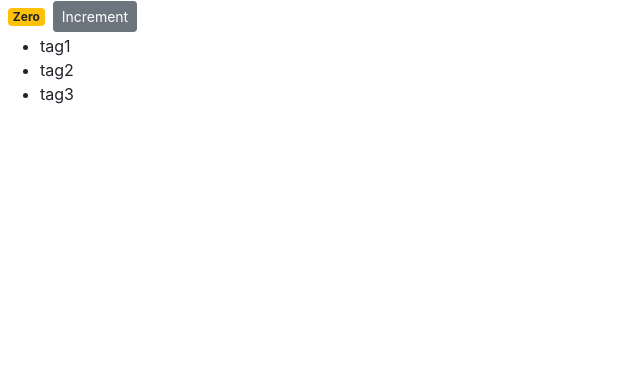
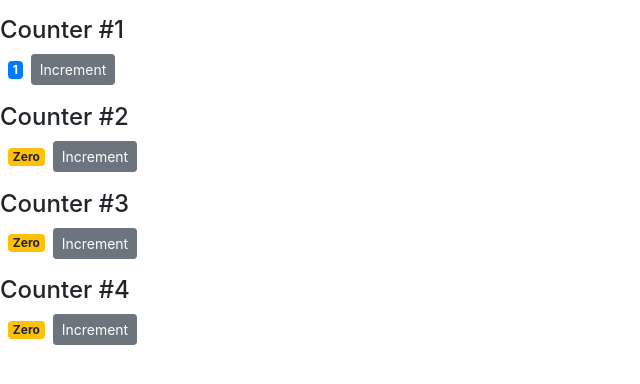
Before and after one commit to ShanuSaini/react, a React (Create React App) app in the folder lp2/: page / in a window 1280 px wide. Shown: the top 384 px of the page, without its empty margins (0-640 px from the left). Built offline with nearby package versions, Linux system fonts and the light colour scheme.

Commit message:
Passing Data to Components
Passing Data to Components

```diff
--- a/lp2/src/components/counter.jsx
+++ b/lp2/src/components/counter.jsx
@@ -2,8 +2,7 @@
 
 class Counter extends Component {
     state = {
-        count: 0,
-        tags: ['tag1', 'tag2', 'tag3']
+        value: this.props.value
     }
 
     // constructor(){
@@ -11,21 +10,16 @@
     //     this.handleIncrement = this.handleIncrement.bind(this);
     // }
 
-    renderTags(){
-        if(this.state.tags.length === 0) return <p>There are no tags</p>
-        return <ul> { this.state.tags.map(tag => <li key={tag}>{tag}</li>) } </ul>
-    }
-
     handleIncrement = product => {
-        console.log(product);
         this.setState({
-            count: this.state.count + 1
+            value: this.state.value + 1
         });
     }
 
     render() {
         return (
-            <React.Fragment>
+            <div className="mt-3">
+                {this.props.children}
                 <span className={this.getBadgeClasses()}>{this.formateCount()}</span>
                 <button
                     onClick={ () => this.handleIncrement({id:1}) }
@@ -33,20 +27,19 @@
                 >
                     Increment
                 </button>
-                {this.renderTags()}
-            </React.Fragment>
+            </div>
         );
     }
 
     getBadgeClasses(){
         let classes = 'badge m-2 badge-';
-        classes += (this.state.count === 0) ? "warning" : "primary"
+        classes += (this.state.value === 0) ? "warning" : "primary"
         return classes;
     }
 
     formateCount(){
-        const { count } = this.state;
-        return count === 0 ? 'Zero' : count;
+        const { value } = this.state;
+        return value === 0 ? 'Zero' : value;
     }
 }
 
--- /dev/null
+++ b/lp2/src/components/counters.jsx
@@ -0,0 +1,28 @@
+import React, { Component } from 'react';
+import Counter from './counter'
+
+class Counters extends Component {
+    state = {
+        Counters: [
+            {id: 1, value: 1 },
+            {id: 2, value: 0 },
+            {id: 3, value: 0 },
+            {id: 4, value: 0 }
+        ]
+    }
+    render() {
+        return (
+            <React.Fragment>
+                { this.state.Counters.map(
+                    counter =>
+                        <Counter key={counter.id} value={counter.value} selected>
+                            <h4>Counter #{counter.id}</h4>
+                        </Counter>
+                    )
+                }
+            </React.Fragment>
+        );
+    }
+}
+
+export default Counters;
--- a/lp2/src/index.js
+++ b/lp2/src/index.js
@@ -4,9 +4,9 @@
 import App from './App';
 import * as serviceWorker from './serviceWorker';
 import "bootstrap/dist/css/bootstrap.css";
-import Counter from './components/counter.jsx';
+import Counters from './components/counters.jsx';
 
-ReactDOM.render(<Counter />, document.getElementById('root'));
+ReactDOM.render(<Counters />, document.getElementById('root'));
 
 // If you want your app to work offline and load faster, you can change
 // unregister() to register() below. Note this comes with some pitfalls.
```
